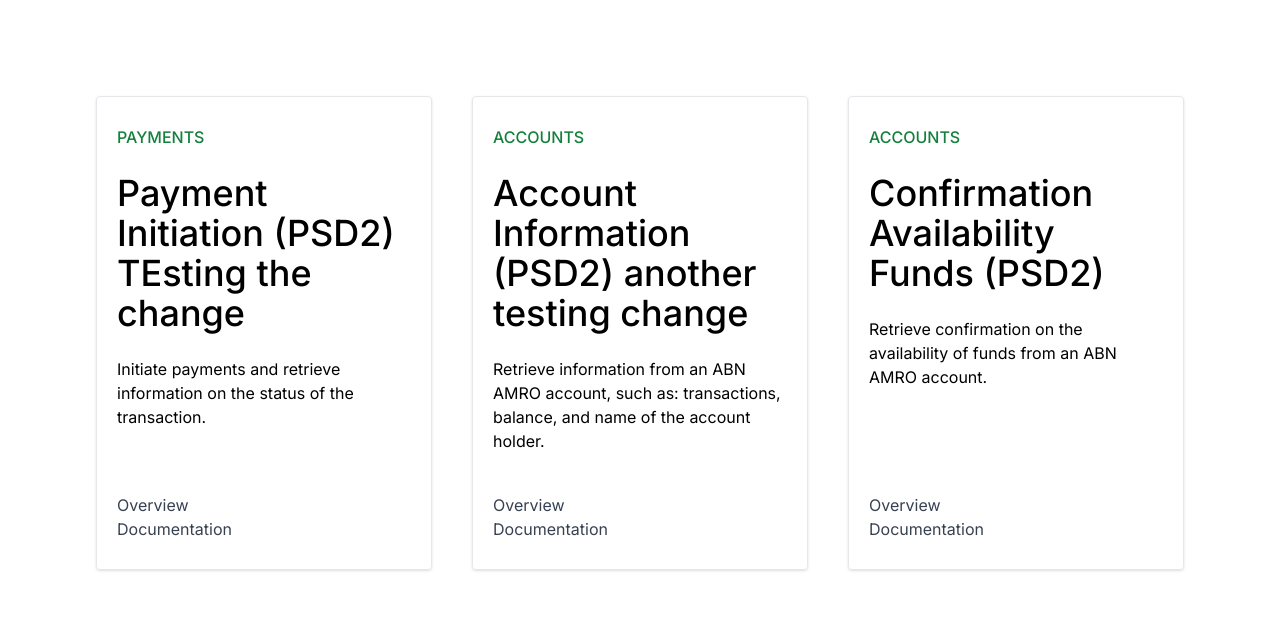
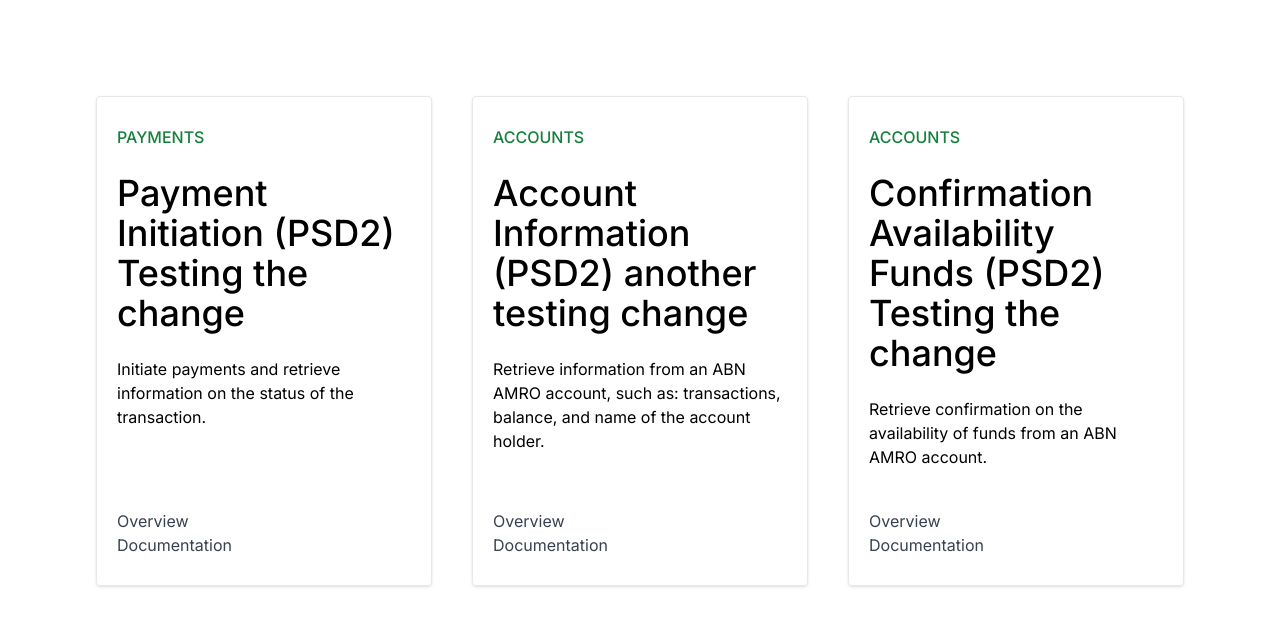
Before and after one commit to leoncan122/api-monitor-test, a Next.js app: page / in a window 1280 px wide. Shown: the top 626 px of the page. Built offline with nearby package versions, Linux system fonts and the light colour scheme.

Commit message:
Add change

```diff
--- a/src/pages/index.js
+++ b/src/pages/index.js
@@ -8,7 +8,7 @@
   const info = [
     {
       category: 'PAYMENTS',
-      title: 'Payment Initiation (PSD2) TEsting the change',
+      title: 'Payment Initiation (PSD2) Testing the change',
       description: 'Initiate payments and retrieve information on the status of the transaction.',
       links: [
         {
@@ -38,7 +38,7 @@
     },
     {
       category: 'ACCOUNTS',
-      title: 'Confirmation Availability Funds (PSD2)',
+      title: 'Confirmation Availability Funds (PSD2) Testing the change',
       description: 'Retrieve confirmation on the availability of funds from an ABN AMRO account. ',
       links: [
         {
```
